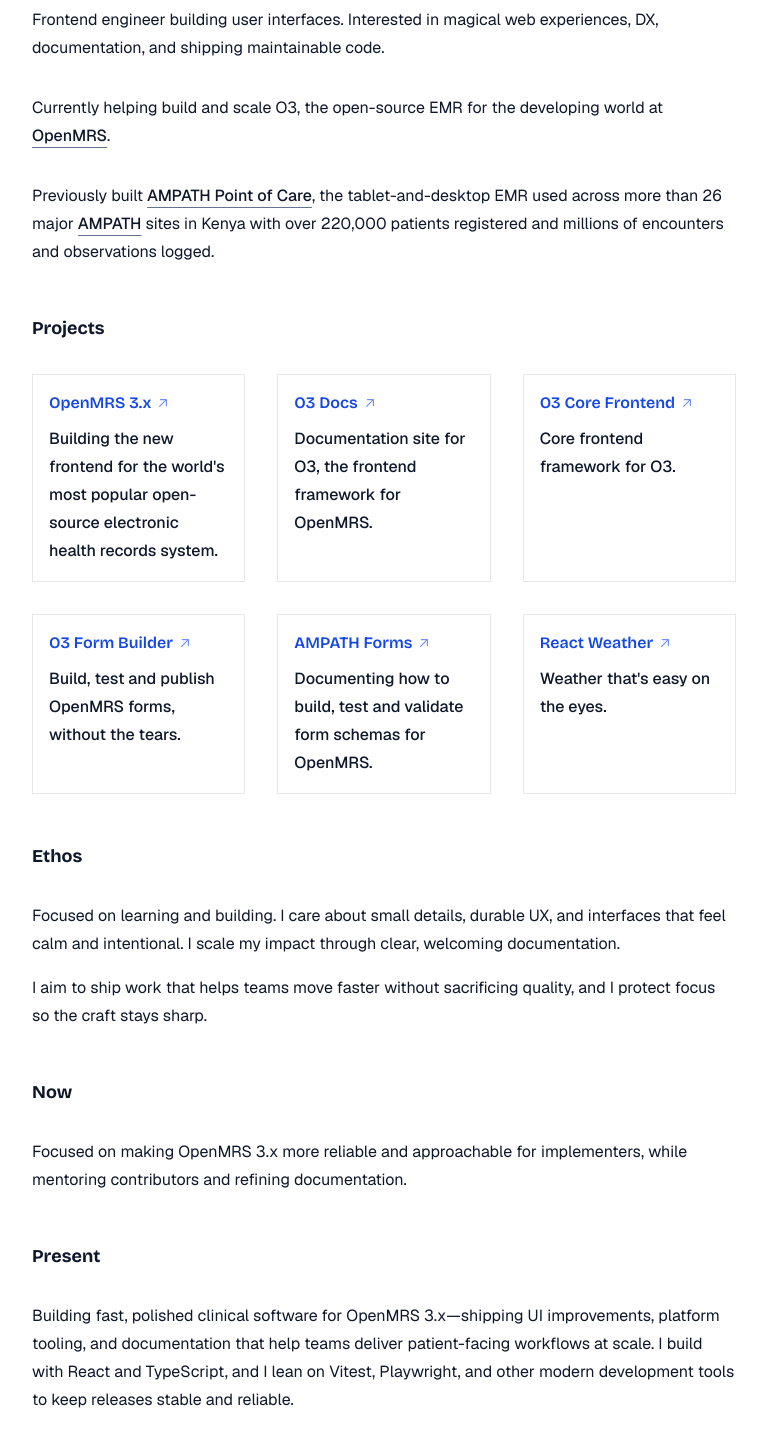
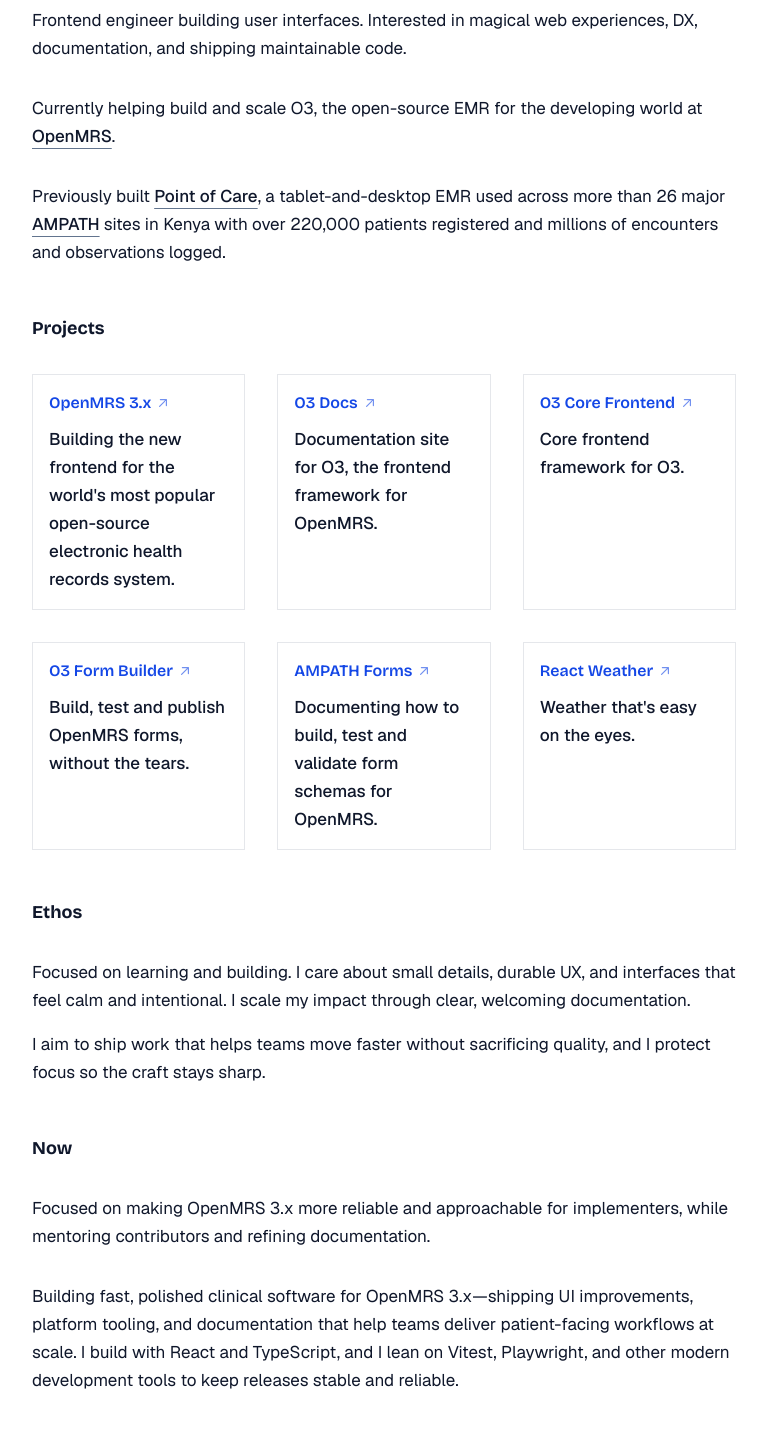
Before and after one commit to denniskigen/denniskigen.com, a Next.js app: page / in a window 1280 px wide. Shown: the part 346-1777 px from the top of the page, without its empty margins (256-1023 px from the left). Built offline with nearby package versions, Linux system fonts and the light colour scheme.

Commit message:
Tweak body text size and merge Now section

```diff
--- a/components/Container.tsx
+++ b/components/Container.tsx
@@ -67,7 +67,7 @@
         {meta.date && <meta property="article:published_time" content={meta.date} />}
       </Head>
       <Navbar />
-      <main className="flex flex-col justify-center px-8 py-16 mx-auto max-w-3xl leading-7 xl:py-20 text-slate-900 dark:text-slate-200">
+      <main className="flex flex-col justify-center px-8 py-16 mx-auto max-w-3xl text-[17px] leading-7 xl:py-20 text-slate-900 dark:text-slate-200">
         <Header />
         {children}
         <Footer />
--- a/pages/index.tsx
+++ b/pages/index.tsx
@@ -30,7 +30,6 @@
         <About />
         <Projects />
         <Ethos />
-        <Now />
         <Current />
         <Connect />
       </div>
@@ -80,9 +79,9 @@
       <p className="mt-8">
         Previously built{" "}
         <ExternalLink href="https://www.ampathkenya.org/pointofcare">
-          <span>AMPATH Point of Care</span>
+          <span>Point of Care</span>
         </ExternalLink>
-        , the tablet-and-desktop EMR used across more than 26 major{" "}
+        , a tablet-and-desktop EMR used across more than 26 major{" "}
         <ExternalLink href="https://www.ampathkenya.org/">
           <span>AMPATH</span>
         </ExternalLink>{" "}
@@ -139,18 +138,6 @@
   );
 }
 
-function Now() {
-  return (
-    <div className="mt-12">
-      <h2 className="text-lg font-bold text-slate-900 dark:text-slate-200">Now</h2>
-      <p className="mt-8">
-        Focused on making OpenMRS 3.x more reliable and approachable for implementers, while mentoring contributors and
-        refining documentation.
-      </p>
-    </div>
-  );
-}
-
 function Ethos() {
   return (
     <div className="mt-12">
@@ -170,7 +157,11 @@
 function Current() {
   return (
     <div className="mt-12">
-      <h2 className="text-lg font-bold dark:text-slate-200 text-slate-900">Present</h2>
+      <h2 className="text-lg font-bold dark:text-slate-200 text-slate-900">Now</h2>
+      <p className="mt-8">
+        Focused on making OpenMRS 3.x more reliable and approachable for implementers, while mentoring contributors and
+        refining documentation.
+      </p>
       <p className="mt-8">
         Building fast, polished clinical software for OpenMRS 3.x—shipping UI improvements, platform tooling, and
         documentation that help teams deliver patient-facing workflows at scale. I build with React and TypeScript, and
```
